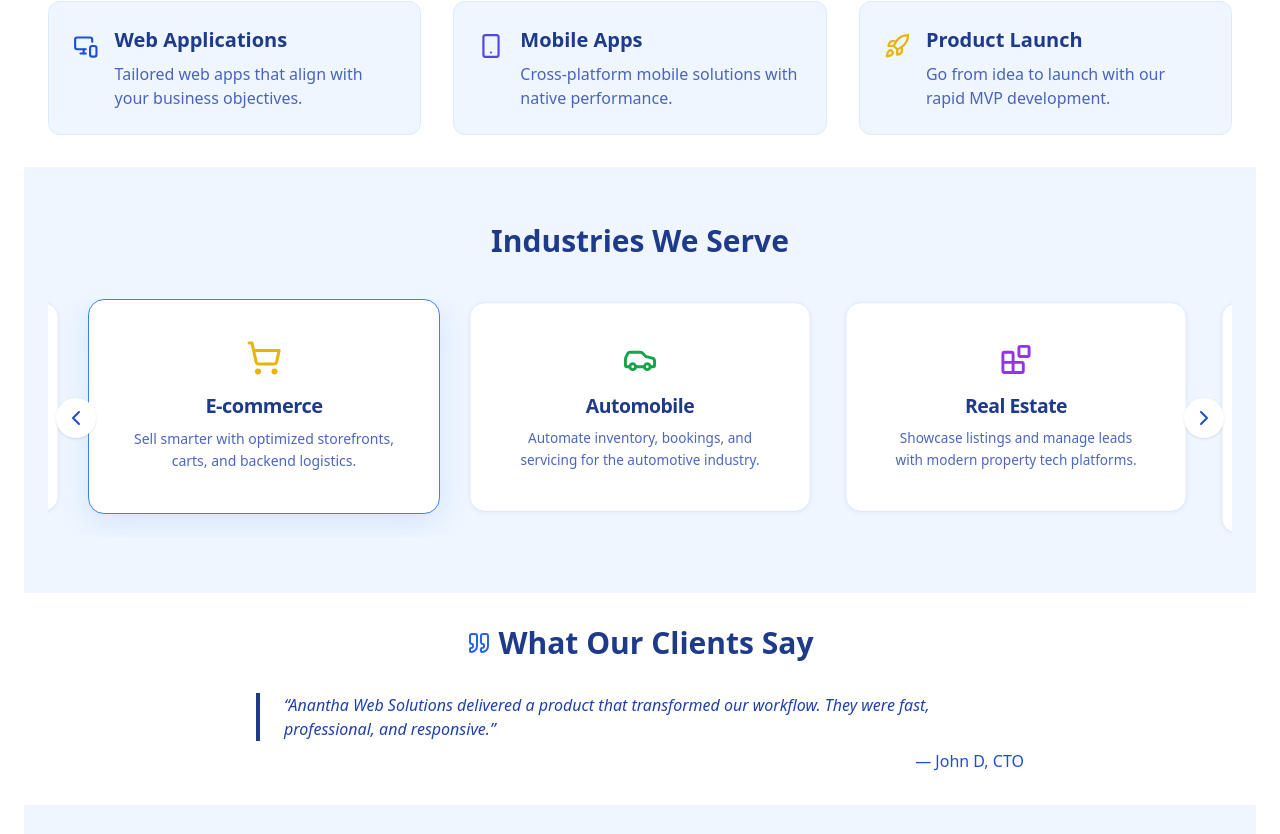
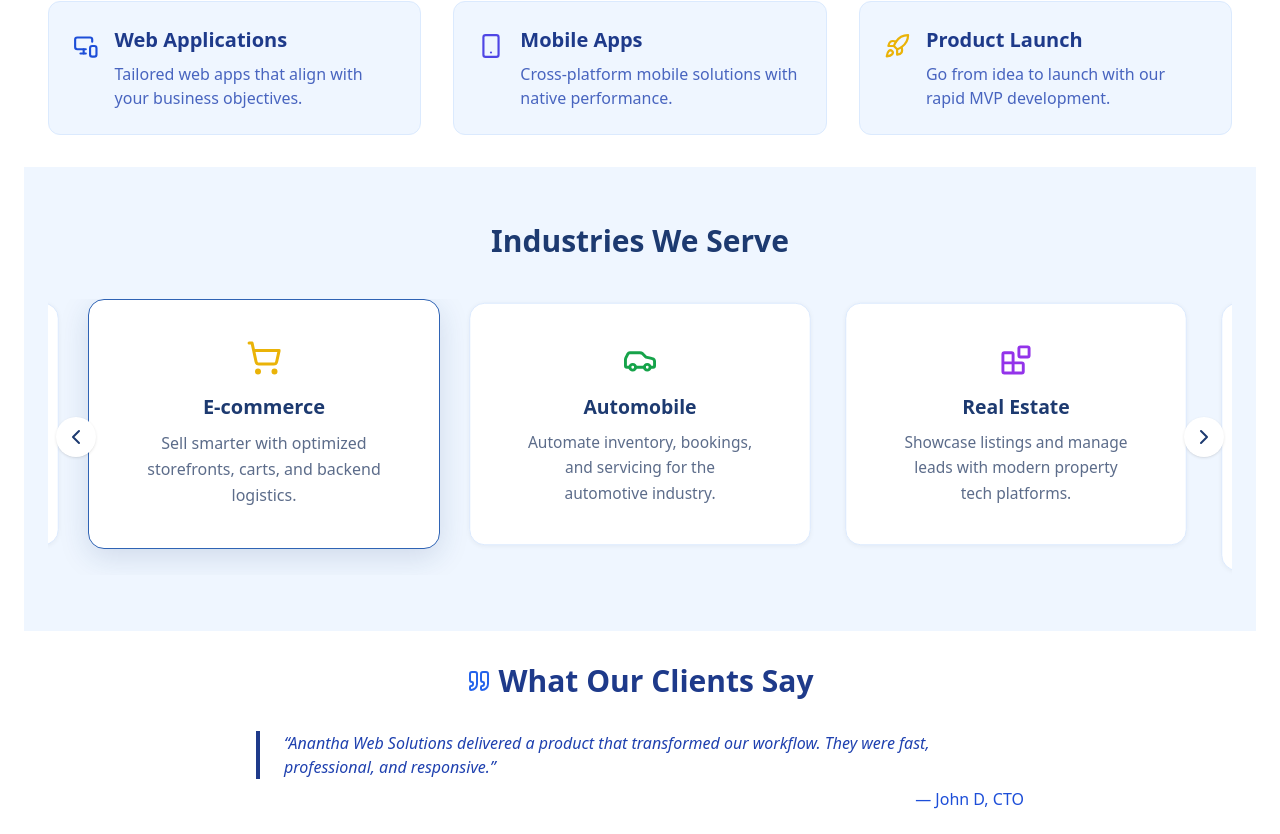
Before and after one commit to trinetra-reddy/aws-web, a Next.js app: page / in a window 1280 px wide. Shown: the part 766-1600 px from the top of the page. Built offline with nearby package versions, Linux system fonts and the light colour scheme.

Commit message:
updated hero banner

```diff
--- a/pages/index.tsx
+++ b/pages/index.tsx
@@ -63,7 +63,7 @@
   const nextRef = useRef(null)
   const [activeIndex, setActiveIndex] = useState(0)
   return (
-    <main className="w-full bg-white text-blue-900">
+    <main className="w-full bg-white text-blue-900 overflow-x-hidden">
       <div className='max-w-[1440px] mx-auto px-6'>
         {/* Services Section */}
         <motion.section
@@ -108,51 +108,23 @@
         </motion.section>
 
         {/* Industries Section */}
-        {/* <motion.section
-          id="industries"
-          initial={{ opacity: 0, y: 40 }}
-          whileInView={{ opacity: 1, y: 0 }}
-          viewport={{ once: true }}
-          transition={{ duration: 0.6 }}
-          className="py-10 px-6 bg-blue-50"
-        >
-          <h2 className="text-3xl font-bold text-center mb-10 flex items-center justify-center gap-2">
-            <Factory className="text-blue-700" /> Industries We Serve
-          </h2>
-          <div className="grid grid-cols-2 md:grid-cols-4 gap-8 text-center">
-            {[
-              { icon: <UtensilsCrossed size={36} className="text-pink-500 mb-2" />, label: 'Hospitality' },
-              { icon: <ShoppingCart size={36} className="text-yellow-500 mb-2" />, label: 'E-commerce' },
-              { icon: <Car size={36} className="text-green-600 mb-2" />, label: 'Automobile' },
-              { icon: <Blocks size={36} className="text-purple-600 mb-2" />, label: 'Others' }
-            ].map((item, i) => (
-              <motion.div
-                key={i}
-                className="bg-white p-6 rounded-lg hover:shadow-md transition"
-                whileHover={{ scale: 1.06 }}
-              >
-                {item.icon}
-                <p className="text-blue-900 font-medium">{item.label}</p>
-              </motion.div>
-            ))}
-          </div>
-        </motion.section> */}
-        <section className="py-14 px-6 bg-blue-50 relative overflow-hidden">
-          <h2 className="text-3xl font-bold text-center mb-10 text-blue-900">Industries We Serve</h2>
 
-          <div className="relative max-w-[1440px] mx-auto px-10 overflow-x-hidden">
+        <section className="py-14 px-6 bg-blue-50 relative font-sans">
+          <h2 className="text-3xl font-bold text-center mb-10 text-[#1d3a70]">Industries We Serve</h2>
+
+          <div className="relative max-w-[1440px] mx-auto px-4 md:px-10 overflow-hidden">
             {/* Navigation Buttons */}
             <button
               ref={prevRef as any}
-              className="absolute left-2 top-1/2 -translate-y-1/2 z-20 bg-white p-2 rounded-full shadow hover:bg-blue-100 w-10 h-10 flex items-center justify-center"
+              className="absolute left-0 md:left-2 top-1/2 -translate-y-1/2 z-20 bg-white p-2 rounded-full shadow hover:bg-blue-100 w-10 h-10 flex items-center justify-center"
             >
-              <ChevronLeft className="text-blue-700" />
+              <ChevronLeft className="text-[#1d3a70]" />
             </button>
             <button
               ref={nextRef as any}
-              className="absolute right-2 top-1/2 -translate-y-1/2 z-20 bg-white p-2 rounded-full shadow hover:bg-blue-100 w-10 h-10 flex items-center justify-center"
+              className="absolute right-0 md:right-2 top-1/2 -translate-y-1/2 z-20 bg-white p-2 rounded-full shadow hover:bg-blue-100 w-10 h-10 flex items-center justify-center"
             >
-              <ChevronRight className="text-blue-700" />
+              <ChevronRight className="text-[#1d3a70]" />
             </button>
 
             <Swiper
@@ -180,7 +152,7 @@
                 1024: { slidesPerView: 3 },
               }}
               modules={[Navigation, Autoplay]}
-              className="pl-12 pr-12 !overflow-visible"
+              className="!overflow-visible"
             >
               {industries.map((item, idx) => (
                 <SwiperSlide key={idx} className="!h-auto">
@@ -188,23 +160,20 @@
                     animate={{
                       scale: activeIndex === idx ? 1 : 0.97,
                       boxShadow: activeIndex === idx
-                        ? '0 8px 30px rgba(59,130,246,0.15)'
-                        : '0 1px 6px rgba(0,0,0,0.05)',
+                        ? '0 8px 30px rgba(29, 58, 112, 0.15)'
+                        : '0 1px 6px rgba(0, 0, 0, 0.05)',
                       zIndex: activeIndex === idx ? 10 : 1
                     }}
                     transition={{ duration: 0.4 }}
-                    className={`bg-white rounded-2xl text-center p-8 md:p-10 transition-all duration-300 cursor-pointer
-        border ${activeIndex === idx ? 'border-blue-500 ring-2 ring-blue-200' : 'border-blue-100'}`}
+                    className={`bg-white rounded-2xl text-center px-6 py-8 md:p-10 transition-all duration-300 cursor-pointer
+              border ${activeIndex === idx ? 'border-[#2f63b4] ring-2 ring-[#c6dbf9]' : 'border-blue-100'}`}
                   >
                     <div className="mb-4 flex justify-center">{item.icon}</div>
-                    <h3 className="text-xl font-bold text-blue-900 tracking-tight mb-2">{item.label}</h3>
-                    <p className="text-sm text-blue-800/80 leading-relaxed">
-                      {item.desc}
-                    </p>
+                    <h3 className="text-[20px] font-semibold text-[#1d3a70] mb-2">{item.label}</h3>
+                    <p className="text-[16px] text-[#5c6c8a] leading-relaxed max-w-[90%] mx-auto">{item.desc}</p>
                   </motion.div>
                 </SwiperSlide>
               ))}
-
             </Swiper>
           </div>
         </section>
```
